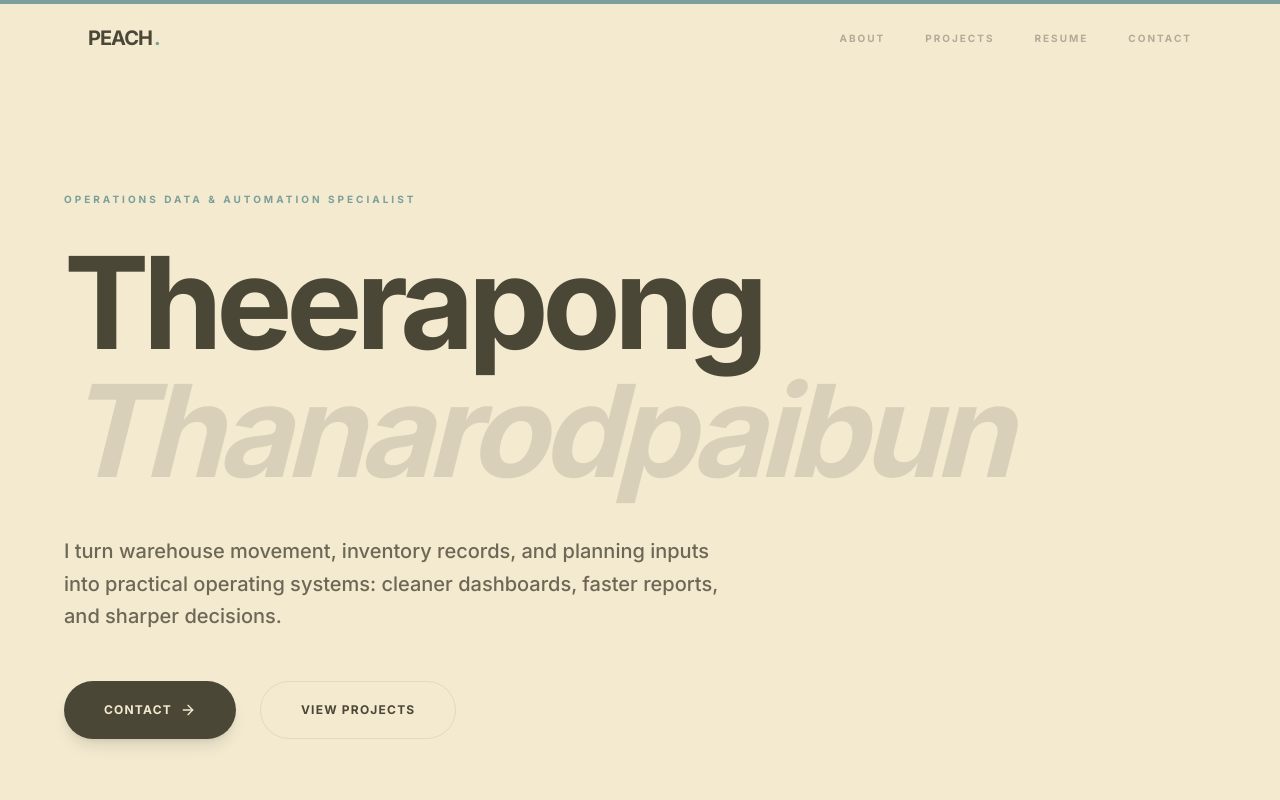
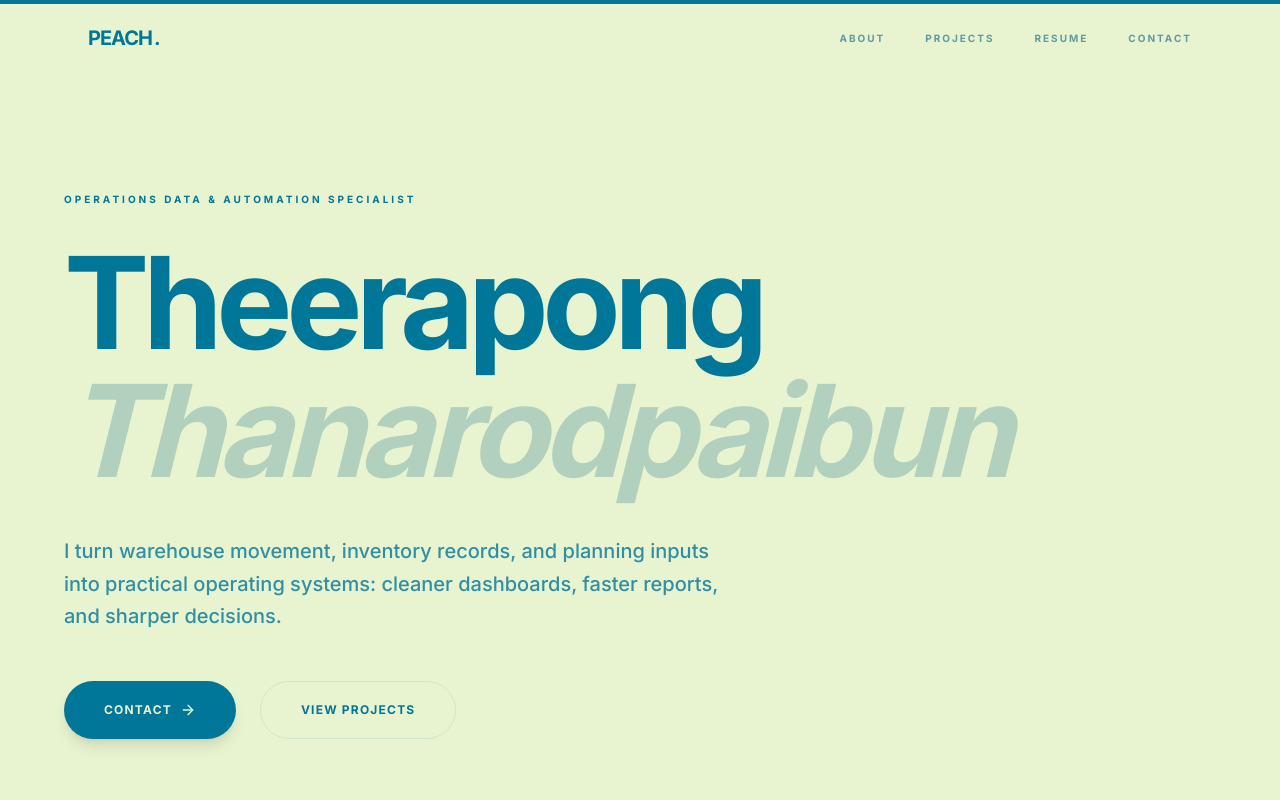
Before and after one commit to peichh/modern-portfolio, a Next.js app: page / in a window 1280 px wide. Shown: the top 800 px of the page. Built offline with nearby package versions, Linux system fonts and the light colour scheme.

Commit message:
Update color palette: Switched to new greenish-cream and deep teal/icy blue theme.

```diff
--- a/src/app/globals.css
+++ b/src/app/globals.css
@@ -3,8 +3,8 @@
 @tailwind utilities;
 
 :root {
-  --foreground-rgb: 75, 71, 55;
-  --background-rgb: 243, 234, 208;
+  --foreground-rgb: 0, 118, 153; /* #007699 converted to RGB */
+  --background-rgb: 232, 243, 208; /* #e8f3d0 converted to RGB */
 }
 
 body {
--- a/tailwind.config.ts
+++ b/tailwind.config.ts
@@ -9,11 +9,11 @@ const config: Config = {
   theme: {
     extend: {
       colors: {
-        background: "#f3ead0", // Cream/sand
-        primary: "#4b4737",    // Rich dark brown
-        muted: "#b1ab99",      // Warm muted gray
-        accent: "#b0d6d0",     // Soft sage
-        "accent-dark": "#7b9f99" // Pastel teal
+        background: "#e8f3d0", // Light greenish-cream
+        primary: "#007699",    // Deep teal/blue
+        muted: "#5f9aa2",      // Muted slate blue/teal
+        accent: "#befbff",     // Light icy blue/cyan
+        "accent-dark": "#007699" // Reusing deep teal for consistency
       },
     },
   },
```
